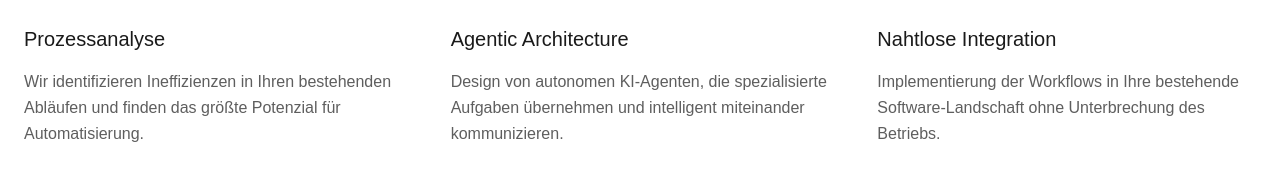
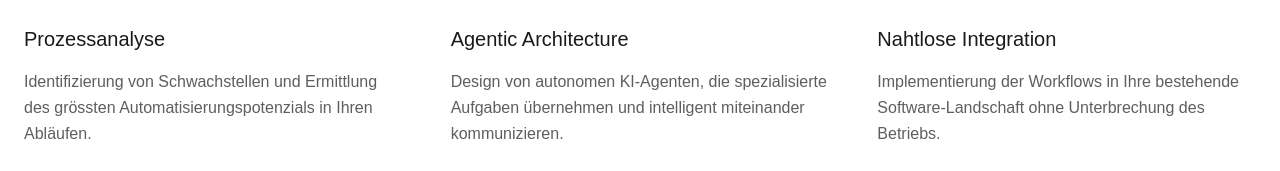
Before and after one commit to m-codex/agentworkflow, a Next.js app: page / in a window 1280 px wide. Shown: the part 781-952 px from the top of the page. Built offline with nearby package versions, Linux system fonts and the light colour scheme; a web font is replaced by a local one.

Commit message:
Update Services.tsx

```diff
--- a/src/components/sections/Services.tsx
+++ b/src/components/sections/Services.tsx
@@ -6,7 +6,7 @@ import { IconSearch, IconCpu, IconBolt } from '@tabler/icons-react';
 const services = [
   {
     title: 'Prozessanalyse',
-    description: 'Wir identifizieren Ineffizienzen in Ihren bestehenden Abläufen und finden das größte Potenzial für Automatisierung.',
+    description: 'Identifizierung von Schwachstellen und Ermittlung des grössten Automatisierungspotenzials in Ihren Abläufen.',
     icon: IconSearch,
   },
   {
```
